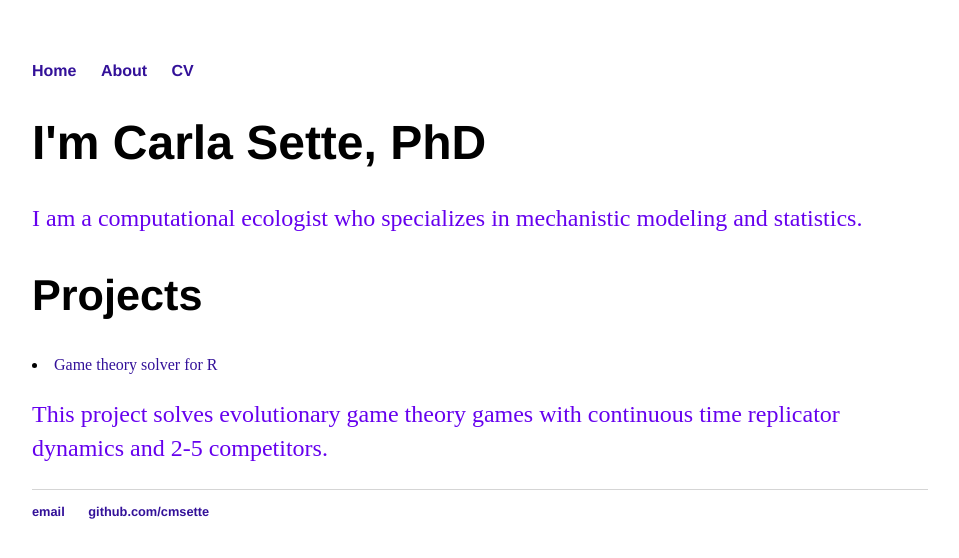
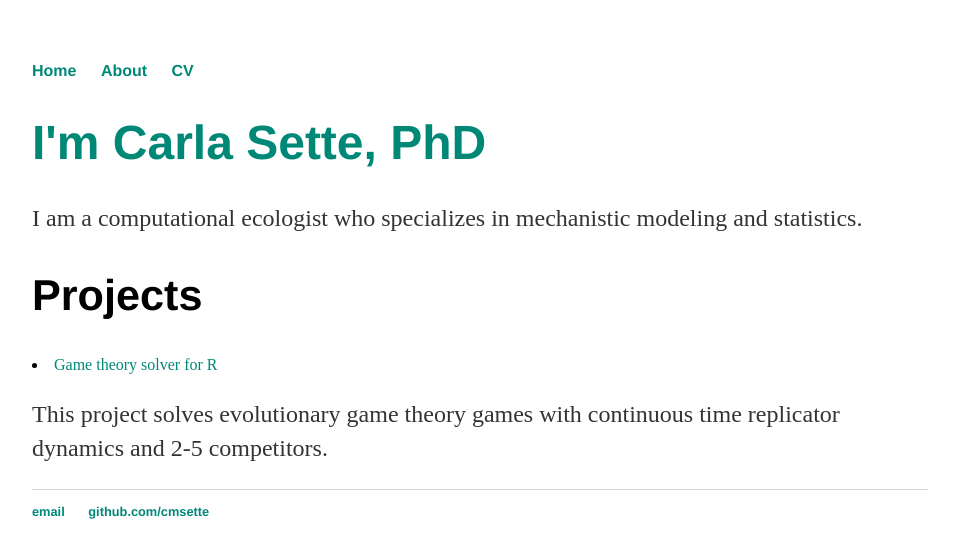
Before and after one commit to cmsette/cmsette.github.io, a Jekyll site: the page built from index.html, in a window 1280 px wide. Shown: the top 558 px of the page, without its empty margins (160-1119 px from the left). Built offline with Jekyll 4.4.1, drawn with Linux system fonts in a browser that asks for light colours.

Commit message:
Update main.css
colors

```diff
--- a/css/main.css
+++ b/css/main.css
@@ -1,12 +1,12 @@
 body { margin: 60px auto; width: 70%; }
 
-a { text-decoration: none; color: #319; }
+a { text-decoration: none; color: #087; }
 a:hover { text-decoration: underline; }
 
-p, ul { font-size: 1.5em; line-height: 1.4em; color: #60E; }
+p, ul { font-size: 1.5em; line-height: 1.4em; color: #333; }
 
 h1, h2, h3, h4 { font-family: 'Helvetica', 'Arial', 'Sans-Serif'; }
-h1 { font-size: 3em;  }
+h1 { font-size: 3em; color: #087; }
 h2 { font-size: 2.7em; }
 h3 { font-size: 2.3em; }
 h4 { font-size: 1.9em; }
```
